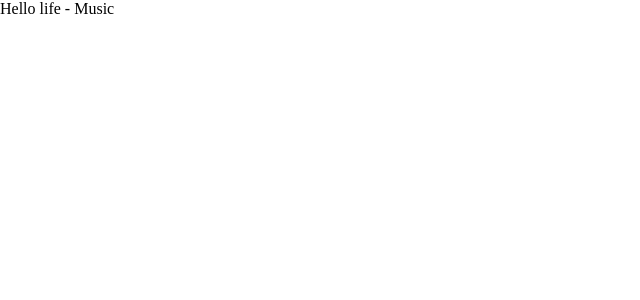
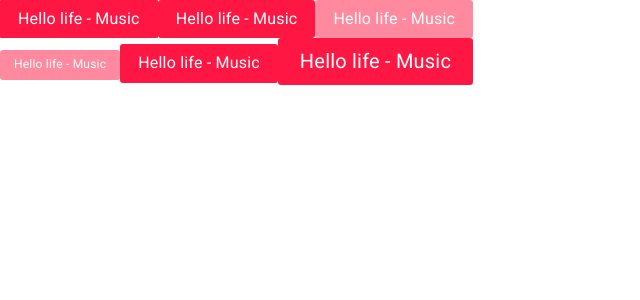
Before and after one commit to 1ns1derDn/life-music, a Next.js app: page / in a window 1280 px wide. Shown: the top 300 px of the page, without its empty margins (0-640 px from the left). Built offline with nearby package versions, Linux system fonts and the light colour scheme.

Commit message:
added component Button

```diff
--- /dev/null
+++ b/components/Button/Button.component.tsx
@@ -0,0 +1,98 @@
+import styled from "styled-components";
+import { darken } from "polished";
+
+import {
+  color,
+  space,
+  layout,
+  typography,
+  variant,
+  compose,
+} from "styled-system";
+
+import { ButtonProps } from "./Button.types";
+
+export const Button = styled.button<ButtonProps>`
+  display: inline-block;
+  outline: none;
+  text-align: center;
+  padding: 0.5em 1em;
+  font-weight: 400;
+  letter-spacing: 0.2px;
+  font-size: 1rem;
+  border: 2px solid transparent;
+  cursor: ${({ disabled }) => (disabled ? "auto" : "pointer")};
+  opacity: ${({ disabled }) => disabled && ".5"};
+  pointer-events: ${({ disabled }) => (disabled ? "none" : "all")};
+
+  ${compose(space, layout, typography, color)};
+
+  ${variant({
+    prop: "size",
+    variants: {
+      small: {
+        fontSize: 12,
+      },
+
+      medium: {
+        fontSize: 16,
+      },
+
+      large: {
+        fontSize: 20,
+      },
+    },
+  })}
+
+  ${({ theme }) =>
+    variant({
+      variants: {
+        contained: {
+          color: theme.text.secondery,
+          backgroundColor: theme.colors.primary,
+          borderRadius: "3px",
+          transition: "all .3s linear",
+          borderColor: theme.colors.primary,
+
+          "&:hover": {
+            backgroundColor: darken(0.1, theme.colors.primary),
+            borderColor: darken(0.1, theme.colors.primary),
+          },
+
+          "&:active": {
+            backgroundColor: darken(0.15, theme.colors.primary),
+            borderColor: darken(0.15, theme.colors.primary),
+          },
+
+          "&:focus-visible": {
+            borderColor: theme.colors.focus,
+          },
+        },
+
+        outlined: {
+          color: theme.colors.primary,
+          backgroundColor: "transparent",
+          borderRadius: "1px",
+          transition: "all .3s linear",
+          borderColor: theme.colors.primary,
+          "&:hover": {
+            backgroundColor: theme.colors.primary,
+            color: theme.text.secondery,
+          },
+
+          "&:active": {
+            backgroundColor: darken(0.1, theme.colors.primary),
+          },
+
+          "&:focus-visible": {
+            borderColor: theme.colors.focus,
+          },
+        },
+      },
+    })}
+`;
+
+Button.defaultProps = {
+  variant: "outlined",
+  size: "medium",
+};
--- /dev/null
+++ b/components/Button/index.ts
@@ -0,0 +1 @@
+export * from "./Button.component";
--- a/components/index.ts
+++ b/components/index.ts
@@ -1 +1,2 @@
 export * from "./Container";
+export * from "./Button";
--- a/pages/_document.tsx
+++ b/pages/_document.tsx
@@ -40,7 +40,14 @@ export default class MyDocument extends Document {
   render() {
     return (
       <Html>
-        <Head />
+        <Head>
+          <link rel="preconnect" href="https://fonts.googleapis.com" />
+          <link rel="preconnect" href="https://fonts.gstatic.com" />
+          <link
+            href="https://fonts.googleapis.com/css2?family=Roboto:wght@100;300;400;500;700;900&display=swap"
+            rel="stylesheet"
+          />
+        </Head>
         <body>
           <Main />
           <NextScript />
--- a/pages/index.tsx
+++ b/pages/index.tsx
@@ -1,9 +1,43 @@
 import type { NextPage } from "next";
 
 import { Flex } from "../helpers/Flex";
+import { Button } from "../components";
 
 const Home: NextPage = () => {
-  return <Flex>Hello life - Music</Flex>;
+  return (
+    <>
+      <Button variant="outlined">Hello life - Music</Button>
+      <Button variant="contained">Hello life - Music</Button>
+      <Button variant="contained" onClick={() => console.log("click")} disabled>
+        Hello life - Music
+      </Button>
+
+      <br />
+      <Button
+        size="small"
+        variant="contained"
+        onClick={() => console.log("click")}
+        disabled
+      >
+        Hello life - Music
+      </Button>
+
+      <Button
+        size="medium"
+        variant="contained"
+        onClick={() => console.log("click")}
+      >
+        Hello life - Music
+      </Button>
+      <Button
+        size="large"
+        variant="contained"
+        onClick={() => console.log("click")}
+      >
+        Hello life - Music
+      </Button>
+    </>
+  );
 };
 
 export default Home;
--- /dev/null
+++ b/styled.d.ts
@@ -0,0 +1,4 @@
+import { AppTheme } from "./theme";
+declare module "styled-components" {
+  export interface DefaultTheme extends AppTheme {}
+}
--- a/styles/global-styles.ts
+++ b/styles/global-styles.ts
@@ -3,6 +3,10 @@ import { normalize } from "styled-normalize";
 
 export const GlobalStyle = createGlobalStyle`
   ${normalize};
+
+  body {
+    box-sizing: border-box;
+  }
 
   *,
   *::after,
@@ -61,4 +65,9 @@ export const GlobalStyle = createGlobalStyle`
     display: inline-block;
     text-decoration: none;
   }
+
+  body {
+    font-family: 'Roboto', sans-serif;
+    font-size: 16px;
+  }
 `;
--- a/theme/index.ts
+++ b/theme/index.ts
@@ -4,6 +4,7 @@ import {
   SpaceProps,
   TypographyProps,
 } from "styled-system";
+
 export const defaultTheme = {
   breakpoints: ["450px", "600px", "960px", "1280px", "1440px", "1920px"],
 
@@ -25,8 +26,15 @@ export const defaultTheme = {
   },
 
   colors: {
-    white: "#fff",
-    black: "#000",
+    primary: "#ff1744",
+    secondery: "#ff1744",
+
+    focus: "#000",
+  },
+
+  text: {
+    primary: "#9ca8b0",
+    secondery: "#ffffff",
   },
 };
 
```
Also changed, not shown: components/Button/Button.types.ts (added, +12 -0 lines).
